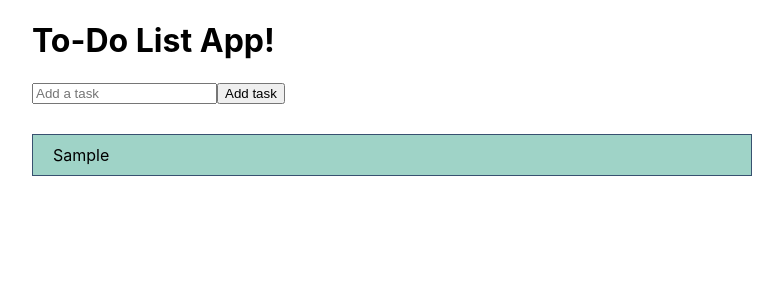
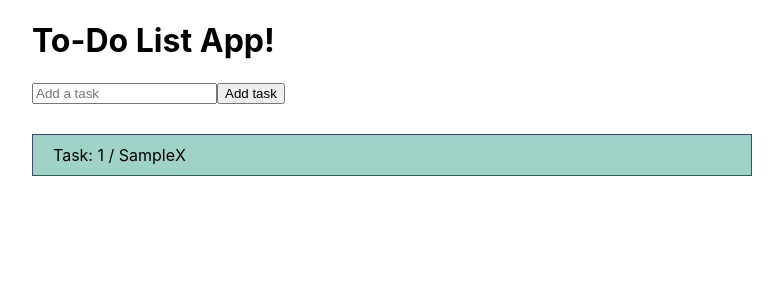
Before and after one commit to clarelantoine/todo-list-app, a React (Create React App) app: page / in a window 1280 px wide. Both pictures are taken after typing "Sample" into the empty fields and a click on the button "Add task". Shown: the top 300 px of the page, without its empty margins (248-1031 px from the left). Built offline with nearby package versions, Linux system fonts and the light colour scheme.

Commit message:
added task deletion feature

```diff
--- a/src/components/todo-card/todo-card.component.jsx
+++ b/src/components/todo-card/todo-card.component.jsx
@@ -1,14 +1,18 @@
+import { useContext } from 'react';
+import { TaskContext } from '../../contexts/task.context';
 import './todo-card.styles.scss';
 
 const TodoCard = ({ task }) => {
-    const { title, description, categories } = task;
+    const { id, title, description, categories } = task;
 
+    const { deleteTaskItem } = useContext(TaskContext);
     return (
         <div className="todo__card">
             <div className="todo__card__wrapper">
-                <span className="todo__card__title">{title}</span>
+                <span className="todo__card__title">{`Task: ${id} / ${title}`}</span>
                 {/* <p className="todo__card__description">{description}</p> */}
                 {/* <p className="todo__card__categories">{categories}</p> */}
+                <span onClick={() => deleteTaskItem(task)}>X</span>
             </div>
         </div>
     );
--- a/src/components/todo-form/todo-form-component.jsx
+++ b/src/components/todo-form/todo-form-component.jsx
@@ -9,7 +9,7 @@ const TodoForm = () => {
     const [task, setTask] = useState('');
 
     // get add task function from context
-    const { addTaskItem } = useContext(TaskContext);
+    const { tasks, addTaskItem } = useContext(TaskContext);
 
     // on form field change event handler
     const onChangeHandler = (event) => {
@@ -30,6 +30,7 @@ const TodoForm = () => {
 
         // create the task object to add
         const taskObject = {
+            id: tasks.length + 1,
             title: task,
             description: 'description',
             categories: 'categories',
--- a/src/contexts/task.context.jsx
+++ b/src/contexts/task.context.jsx
@@ -1,7 +1,11 @@
 import { createContext, useEffect, useState } from 'react';
 
-// add new task item handler
+// add new task item handler logic
 const addTaskItemHandler = (tasks, taskToAdd) => [...tasks, taskToAdd];
+
+// delete task item handle logic
+const deleteTaskItemHandler = (tasks, taskToDelete) =>
+    tasks.filter((task) => task.id !== taskToDelete.id);
 
 /**
  * Delete task item
@@ -12,6 +16,7 @@ export const TaskContext = createContext({
     tasks: [],
     setTasks: () => {},
     addTaskItem: () => {},
+    deleteTaskItem: () => {},
 });
 
 export const TaskProvider = ({ children }) => {
@@ -22,11 +27,16 @@ export const TaskProvider = ({ children }) => {
         setTasks(newTasksArray);
     };
 
+    const deleteTaskItem = (taskToDelete) => {
+        const newTasksArray = deleteTaskItemHandler(tasks, taskToDelete);
+        setTasks(newTasksArray);
+    };
+
     useEffect(() => {
         console.log(tasks);
     }, [tasks]);
 
-    const value = { tasks, setTasks, addTaskItem };
+    const value = { tasks, setTasks, addTaskItem, deleteTaskItem };
 
     return (
         <TaskContext.Provider value={value}>{children}</TaskContext.Provider>
```
